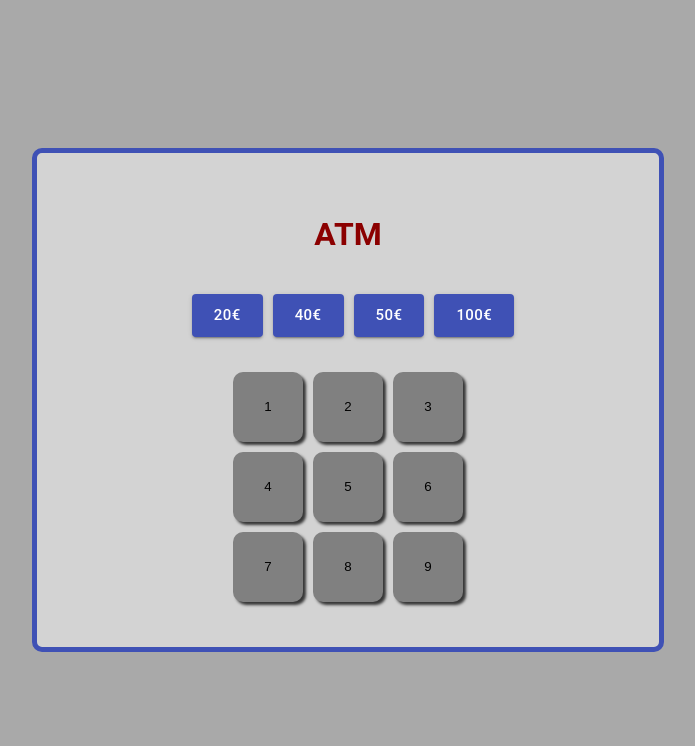
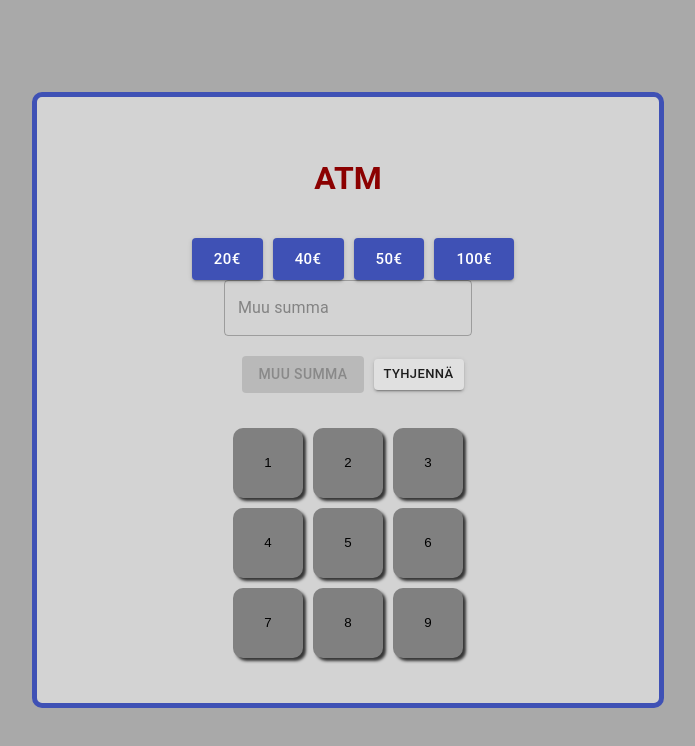
Before and after one commit to joonaskinnunen/Group3, a React (Create React App) app in the folder atm-frontend-react/: page /withdrawal in a window 1280 px wide. Shown: the top 746 px of the page, without its empty margins (292-987 px from the left). Built offline with nearby package versions, Linux system fonts and the light colour scheme; no server answers; a small style sheet from the web is missing.

Commit message:
Add Transactions page

```diff
--- a/atm-frontend-react/package.json
+++ b/atm-frontend-react/package.json
@@ -4,6 +4,7 @@
   "private": true,
   "dependencies": {
     "@material-ui/core": "^4.11.0",
+    "@material-ui/data-grid": "^4.0.0-alpha.10",
     "@material-ui/icons": "^4.9.1",
     "@testing-library/jest-dom": "^5.11.6",
     "@testing-library/react": "^11.1.2",
--- a/atm-frontend-react/src/App.js
+++ b/atm-frontend-react/src/App.js
@@ -9,6 +9,8 @@ import Login from './components/Login'
 import AccountChoice from './components/AccountChoice'
 import ActionChoice from './components/ActionChoice'
 import Withdrawal from './components/Withdrawal'
+import Balance from './components/Balance'
+import Transactions from './components/Transactions'
 import Numpad from './components/Numpad'
 import cardsService from "./services/cards"
 import {
@@ -76,7 +78,13 @@ function App() {
                 <ActionChoice />
               </Route>
               <Route path="/withdrawal">
-                <Withdrawal updateMessage={updateMessage} card={card} setCard={setCard} isCreditSelected={isCreditSelected} />
+                <Withdrawal keypadInput={keypadInput} setKeypadInput={setKeypadInput} updateMessage={updateMessage} card={card} setCard={setCard} isCreditSelected={isCreditSelected} />
+              </Route>
+              <Route path="/balance">
+                <Balance card={card} isCreditSelected={isCreditSelected} />
+              </Route>
+              <Route path="/transactions">
+                <Transactions card={card} isCreditSelected={isCreditSelected} />
               </Route>
               <Route path="/">
                 <Home updateMessage={updateMessage} keypadInput={keypadInput} setKeypadInput={setKeypadInput} cards={cards} cardId={cardId} setCardId={setCardId} />
--- /dev/null
+++ b/atm-frontend-react/src/components/Balance.js
@@ -0,0 +1,18 @@
+import Grid from '@material-ui/core/Grid'
+
+const Balance = (props) => {
+
+    return (
+        <>
+            <Grid
+                direction="row"
+                justify="space-between"
+                alignItems="center"
+            >
+                {props.isCreditSelected ? <h2>Luottoa käytettävissä: {props.card.creditLimit + props.card.creditBalance}€</h2> : <h2>Tilin saldo: {props.card.debitBalance}€</h2>}
+            </Grid>
+        </>
+    )
+}
+
+export default Balance
--- /dev/null
+++ b/atm-frontend-react/src/components/Transactions.js
@@ -0,0 +1,36 @@
+import { DataGrid } from '@material-ui/data-grid'
+
+const Transactions = (props) => {
+
+    const columns = [
+        { field: 'id', headerName: 'ID', width: 50 },
+        { field: 'amount', headerName: 'Summa', width: 100 },
+        { field: 'time', headerName: 'Aika', width: 200 },
+        { field: 'type', headerName: 'Tyyppi', width: 110 }
+    ]
+
+    const transactions = props.isCreditSelected ? props.card.creditTransactions : props.card.debitTransactions
+
+    transactions.map((transaction, index) => {
+        transaction.type = transaction.amount < 0 ? "Nosto" : "Talletus"
+        transaction.id = index
+        let date = new Date(transaction.time)
+        let dateStr = date.toString().toLocaleString()
+        console.log(dateStr)
+        console.log(date)
+        console.log(date.toLocaleString())
+        transaction.time = dateStr
+    })
+
+    return (
+        <>
+            <div style={{ display: 'flex', height: '300px', width: '100%' }}>
+  <div style={{ flexGrow: 1 }}>
+                <DataGrid rows={transactions} columns={columns} pageSize={5} />
+            </div>
+            </div>
+        </>
+    )
+}
+
+export default Transactions
--- a/atm-frontend-react/src/components/Withdrawal.js
+++ b/atm-frontend-react/src/components/Withdrawal.js
@@ -1,6 +1,7 @@
 import Button from '@material-ui/core/Button'
 import Grid from '@material-ui/core/Grid'
 import cardsService from '../services/cards'
+import TextField from '@material-ui/core/TextField'
 
 const Withdrawal = (props) => {
 
@@ -9,7 +10,7 @@ const Withdrawal = (props) => {
             if (props.card.creditLimit + props.card.creditBalance > amount) {
                 cardsService.creditWithdrawal(amount)
                 props.updateMessage(`Nosto onnistui! Tilillä käytettävissä: ${props.card.creditLimit + props.card.creditBalance}€`)
-                props.setCard({...props.card, creditBalance: props.card.creditBalance - amount})
+                props.setCard({ ...props.card, creditBalance: props.card.creditBalance - amount })
                 console.log(props.card.creditBalance)
             } else {
                 props.updateMessage(`Tilin saldo ei riitä noston tekemiseen! Tilillä käytettävissä: ${props.card.creditLimit + props.card.creditBalance}€`)
@@ -18,10 +19,10 @@ const Withdrawal = (props) => {
             if (props.card.debitBalance > amount) {
                 cardsService.debitWithdrawal(amount)
                 props.updateMessage(`Nosto onnistui! Tilin saldo: ${props.card.debitBalance}€`)
-                props.setCard({...props.card, debitBalance: props.card.debitBalance - amount})
+                props.setCard({ ...props.card, debitBalance: props.card.debitBalance - amount })
                 console.log(props.card.debitBalance)
             } else {
-                props.updateMessage(`Tilin saldo ei riitä noston tekemiseen! Tilillä käytettävissä: ${props.card.creditLimit + props.card.creditBalance}€`)
+                props.updateMessage(`Tilin saldo ei riitä noston tekemiseen! Tilin saldo: ${props.card.debitBalance}€`)
             }
         }
     }
@@ -38,6 +39,15 @@ const Withdrawal = (props) => {
                 <Button variant="contained" size="large" color="primary" onClick={() => handleWithdrawal(50)}>50€</Button>
                 <Button variant="contained" size="large" color="primary" onClick={() => handleWithdrawal(100)}>100€</Button>
             </Grid>
+            <TextField disabled id="outlined-basic" label="Muu summa" variant="outlined" value={props.keypadInput} />
+            <Grid
+                direction="row"
+                justify="space-between"
+                alignItems="center"
+            >
+                <Button disabled={!props.keypadInput} variant="contained" color="primary" onClick={() => handleWithdrawal(props.keypadInput)}>MUU SUMMA</Button>
+                <Button variant="contained" size="small" onClick={() => props.setKeypadInput("")}>TYHJENNÄ</Button>
+            </Grid>
         </>
     )
 }
```
Also changed, not shown: atm-frontend-react/src/bg.png (added), 1 other file (tests, documents, lock files or other folders).
